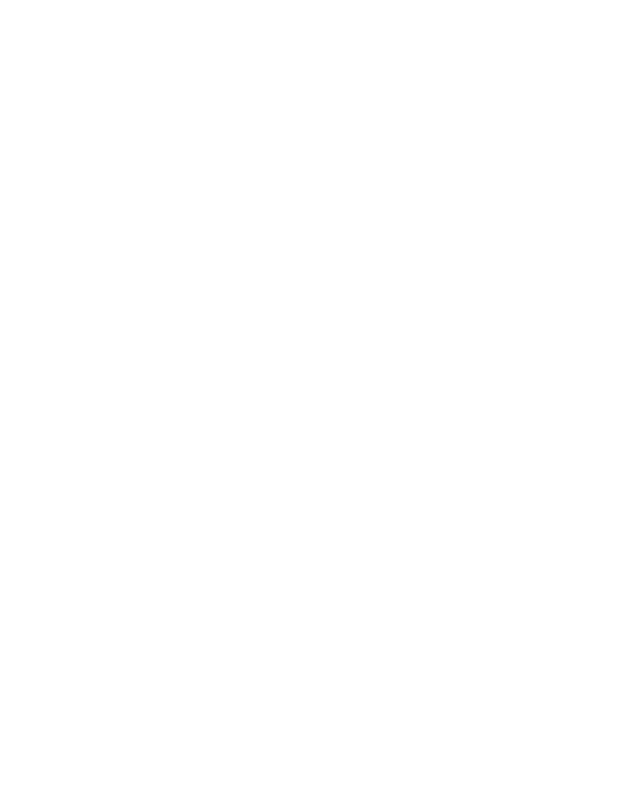
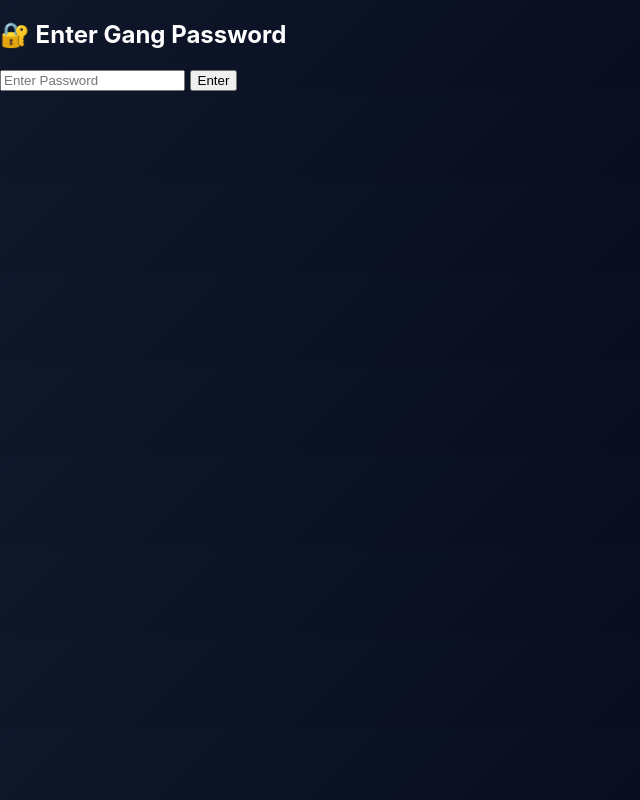
Before and after one commit to Skishore356/gang-memories, a website: page public/index.html in a window 1280 px wide. Shown: the whole page, without its empty margins (0-640 px from the left). Drawn offline with Linux system fonts and the light colour scheme.

Commit message:
final cache fix

```diff
--- a/public/index.html
+++ b/public/index.html
@@ -1,3 +1,20 @@
+<!DOCTYPE html>
+<html>
+<head>
+  <title>Gang Memories</title>
+
+  <!-- ✅ Prevent CSS caching -->
+  <link rel="stylesheet" href="style.css?v=2">
+</head>
+
+<body>
+
+<div id="loginBox">
+  <h2>🔐 Enter Gang Password</h2>
+  <input type="password" id="password" placeholder="Enter Password">
+  <button onclick="login()">Enter</button>
+</div>
+
 <div id="main" style="display:none;">
 
 <header class="hero">
@@ -38,3 +55,9 @@
 <section id="gallery" class="gallery"></section>
 
 </div>
+
+<!-- ✅ Prevent JS caching -->
+<script src="script.js?v=2"></script>
+
+</body>
+</html>
```
Also changed, not shown: public/style.css (line endings or trailing spaces).
